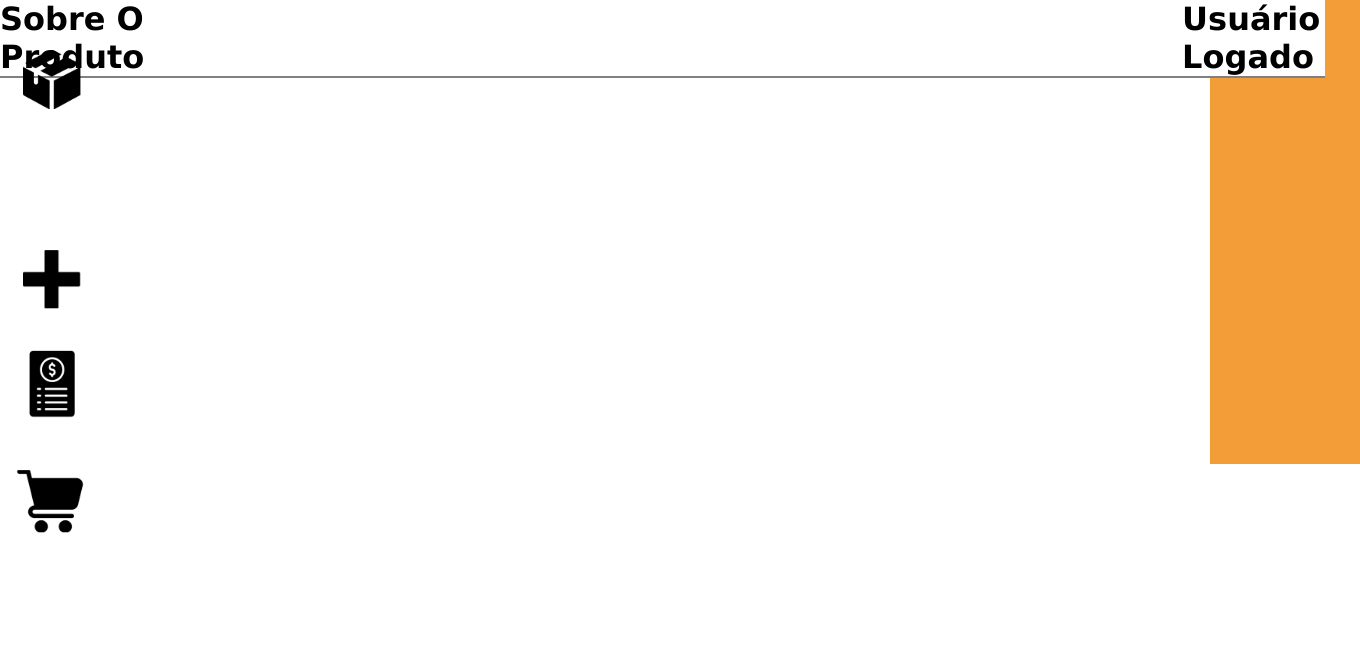
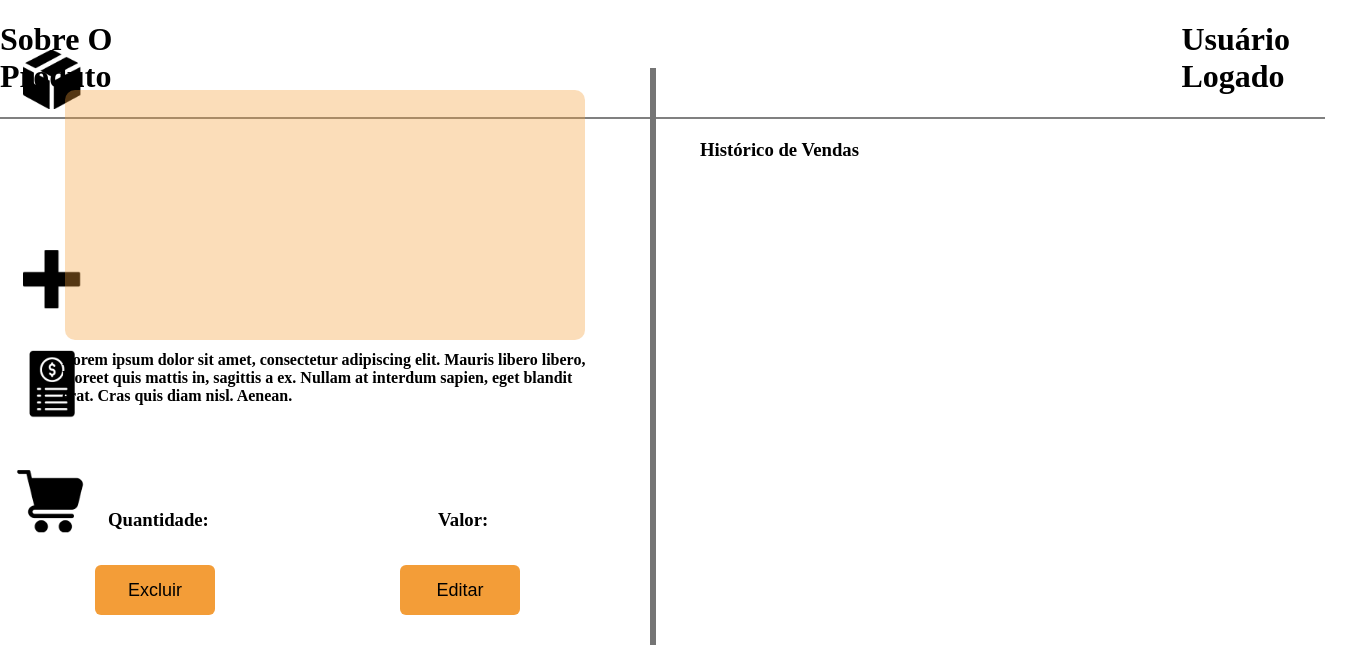
Before and after one commit to Caio-Marinho/k-9Racao, a Flask app: page /sobre in a window 1360 px wide. Shown: the top 645 px of the page. Run offline with Flask 2, Linux system fonts and the light colour scheme.

Commit message:
Add files via upload

```diff
--- a/mysite/templates/Sobreproduto.html
+++ b/mysite/templates/Sobreproduto.html
@@ -6,7 +6,6 @@
     <meta http-equiv="X-UA-Compatible" content="IE=edge">
     <meta name="viewport" content="width=device-width, initial-scale=1.0">
     <link rel="stylesheet" href="../static/Sobreproduto.css">
-    <link rel="stylesheet" href="../static/registro-venda.css">
     <title>Sobre o Produto</title>
 </head>
 
@@ -27,7 +26,10 @@
     </ul>
 
 
-    <!-- <h4 class="Descricao">
+    <div class="backgroundx">
+    </div>
+
+    <h4 class="Descricao">
         Lorem ipsum dolor sit amet, consectetur adipiscing elit. Mauris libero libero,<br>
         laoreet quis mattis in, sagittis a ex. Nullam at interdum sapien, eget blandit<br>
         erat. Cras quis diam nisl. Aenean.
@@ -61,7 +63,7 @@
         <button class="editar">
             <a href="/editar">Editar</a>
         </button>
-    </div> -->
+    </div>
 
 </body>
 
```
